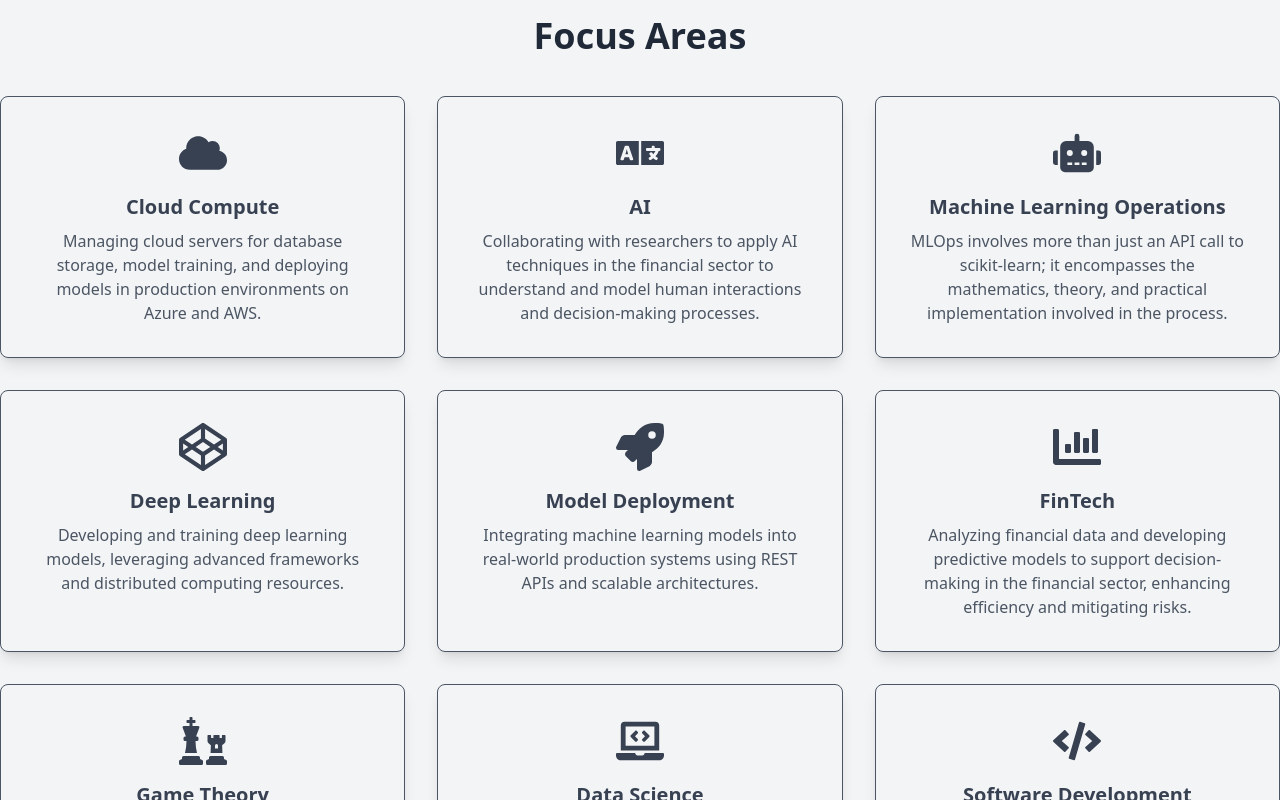
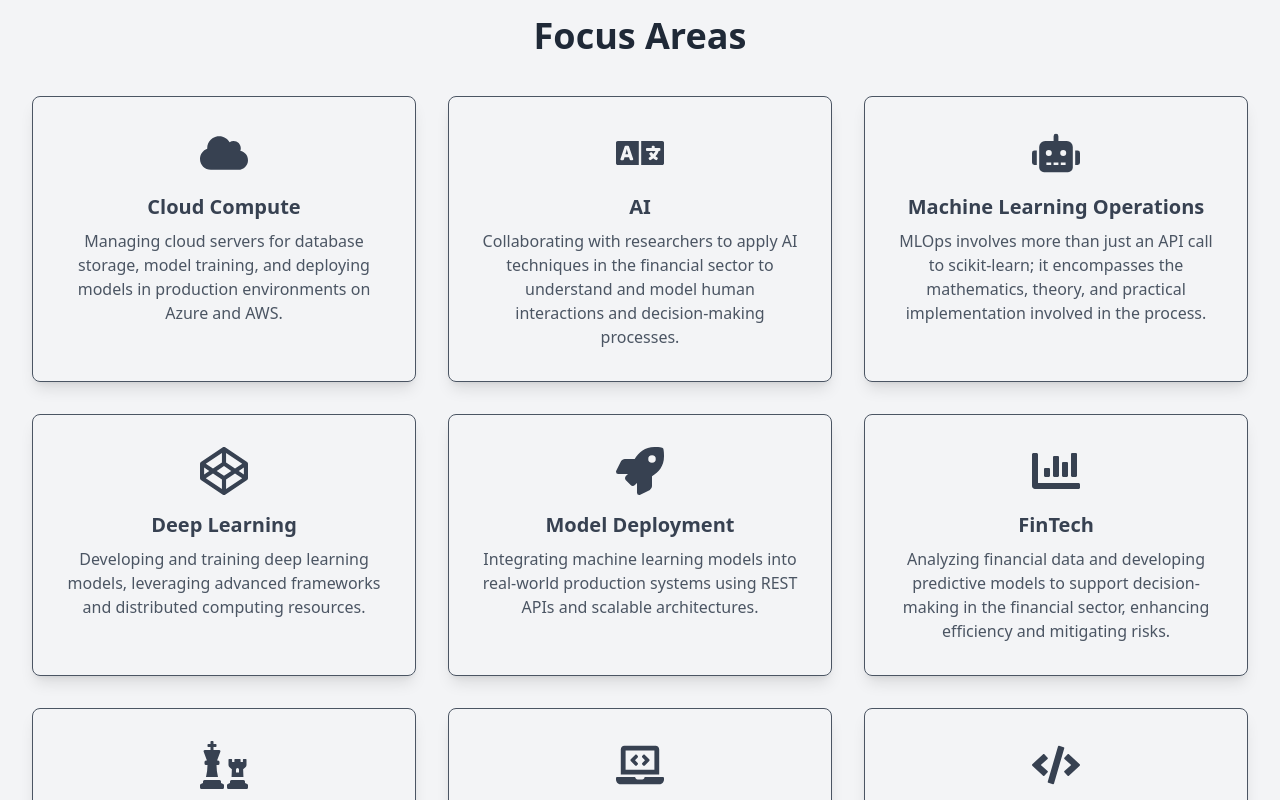
Before and after one commit to oscgonz19/ML_portfolio, a Next.js app: page / in a window 1280 px wide. Shown: the part 880-1680 px from the top of the page. Built offline with nearby package versions, Linux system fonts and the light colour scheme.

Commit message:
resposive fix

```diff
--- a/src/app/componets/Profile.jsx
+++ b/src/app/componets/Profile.jsx
@@ -5,8 +5,7 @@ import Image from 'next/image';
 import Link from 'next/link';
 const Profile = () => {
     return (
-    <div className="bg-black-100 p-6 rounded-lg shadow-lg text-center">
-    <h1 className="text-3xl font-semibold mb-6">1:1 Advice and Help</h1>
+    <div className="p-6 text-center">
     <div className="bg-gray-100 p-6 rounded-lg shadow-lg flex flex-col items-center text-center">
         <Image
         src="/Profile13.png" // Reemplaza con la ruta de tu imagen
@@ -23,6 +22,7 @@ const Profile = () => {
         </div>
         </div>
 
+
     );
 };
 
--- a/src/pages/index.jsx
+++ b/src/pages/index.jsx
@@ -1,7 +1,7 @@
 "use client";
 import React from "react";
 import '../app/globals.css';
-//componets
+// Componentes
 import HeroSection from '../app/componets/HeroSection';
 import Navbar from '../app/componets/Navbar';
 import Projects from '../app/componets/Projects';
@@ -15,21 +15,22 @@ import Articles from "../app/componets/articlesComponent";
 
 export default function Home() {
   return (
-    <div className="relative inset-0 min-h-screen flex flex-col">
-      {/* Navbar with sticky position */}
-      <div className="sticky top-0 z-50">
+    <div className="relative inset-0 min-h-screen flex flex-col bg-gray-100">
+      {/* Navbar con posición sticky */}
+      <div className="sticky top-0 z-50 bg-white shadow-md">
         <Navbar />
       </div>
       <main className="flex-1">
         <HeroSection />
-        <AreasOfInterest />
-        {/* Marca el final de la visibilidad de Navbar con un cambio de clase o estilo */}
-        <div className="relative" id="end-of-navbar-visibility">
-          <Articles />
-          <PortfolioComponent />
-        </div>
-        <div className="p-2 container mx-auto">
-          <Profile />
+        <div className="px-2 sm:px-6 lg:px-8">
+          <AreasOfInterest />
+          <div className="relative">
+            <Articles />
+            <PortfolioComponent />
+          </div>
+          <div className="container mx-auto bg-black-100">
+            <Profile />
+          </div>
         </div>
       </main>
       <Footer />
```
